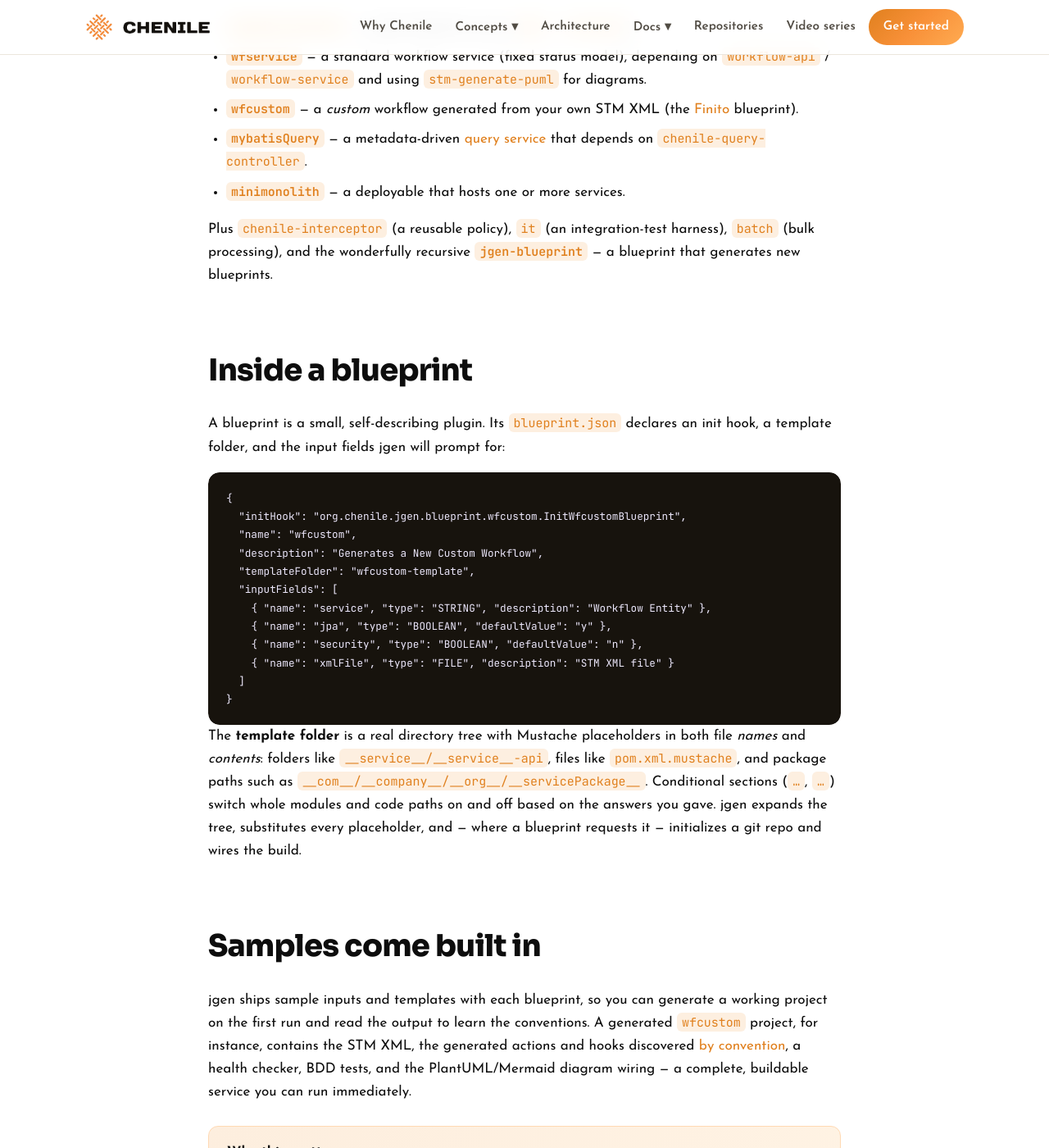
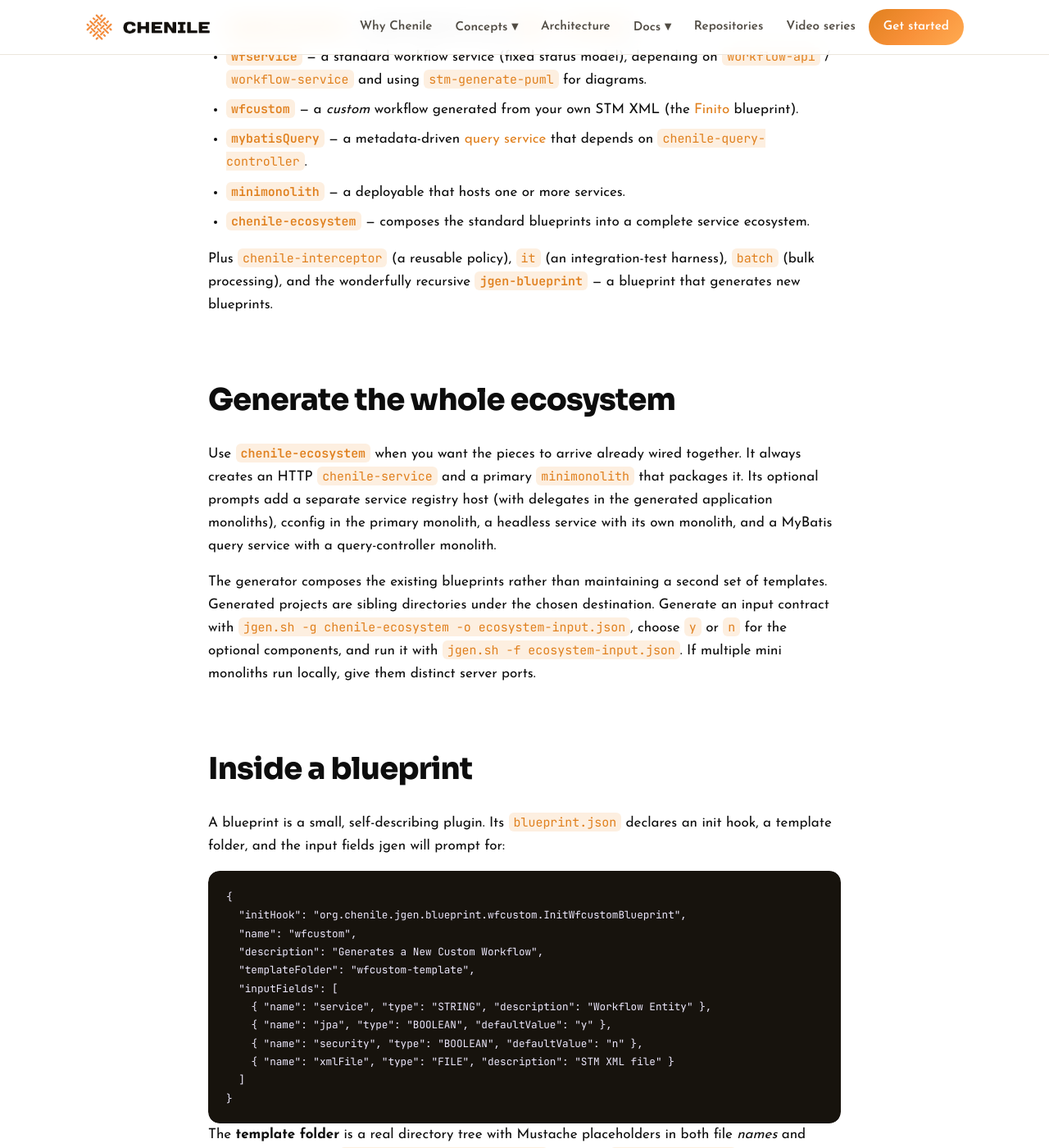
Before and after one commit to rajakolluru/cheniledocs.github.io, a Jekyll site: the page built from _concepts/12-jgen.md, in a window 1280 px wide and 1400 px high, scrolled down 2035 px. Shown: the whole window at 82% size. Built offline with Jekyll 4.4.1, drawn with Linux system fonts in a browser that asks for light colours.

Commit message:
Document Chenile ecosystem generator

```diff
--- a/_concepts/12-jgen.md
+++ b/_concepts/12-jgen.md
@@ -29,8 +29,26 @@ The most-used ones for building applications are:
 - **`wfcustom`** — a *custom* workflow generated from your own STM XML (the [Finito](https://thefinito.org) blueprint).
 - **`mybatisQuery`** — a metadata-driven [query service](/concepts/11-chenile-query/) that depends on `chenile-query-controller`.
 - **`minimonolith`** — a deployable that hosts one or more services.
+- **`chenile-ecosystem`** — composes the standard blueprints into a complete
+  service ecosystem.
 
 Plus `chenile-interceptor` (a reusable policy), `it` (an integration-test harness), `batch` (bulk processing), and the wonderfully recursive **`jgen-blueprint`** — a blueprint that generates new blueprints.
+
+## Generate the whole ecosystem
+
+Use **`chenile-ecosystem`** when you want the pieces to arrive already wired
+together. It always creates an HTTP `chenile-service` and a primary
+`minimonolith` that packages it. Its optional prompts add a separate service
+registry host (with delegates in the generated application monoliths), cconfig
+in the primary monolith, a headless service with its own monolith, and a MyBatis
+query service with a query-controller monolith.
+
+The generator composes the existing blueprints rather than maintaining a second
+set of templates. Generated projects are sibling directories under the chosen
+destination. Generate an input contract with
+`jgen.sh -g chenile-ecosystem -o ecosystem-input.json`, choose `y` or `n` for
+the optional components, and run it with `jgen.sh -f ecosystem-input.json`.
+If multiple mini monoliths run locally, give them distinct server ports.
 
 ## Inside a blueprint
 
```
Also changed, not shown: pages/release-notes/2.1.31.md (+10 -0 lines).
